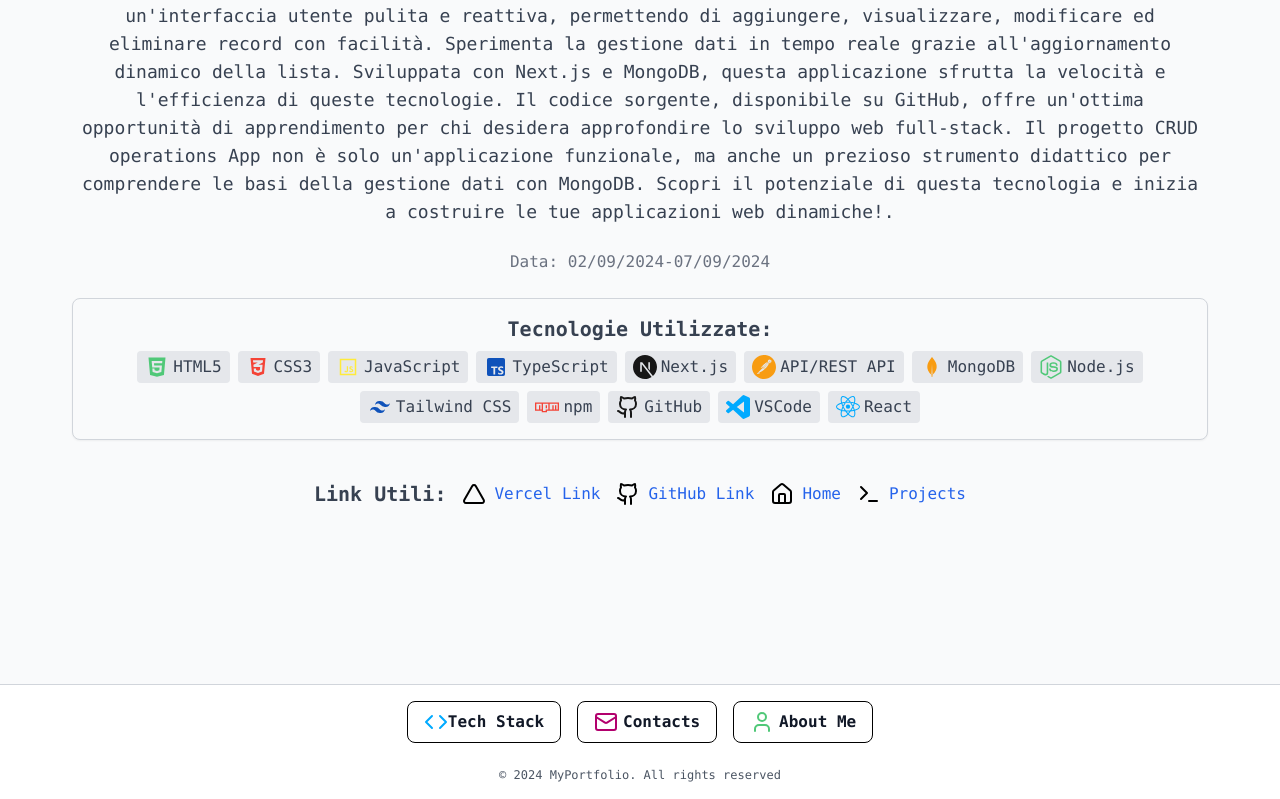
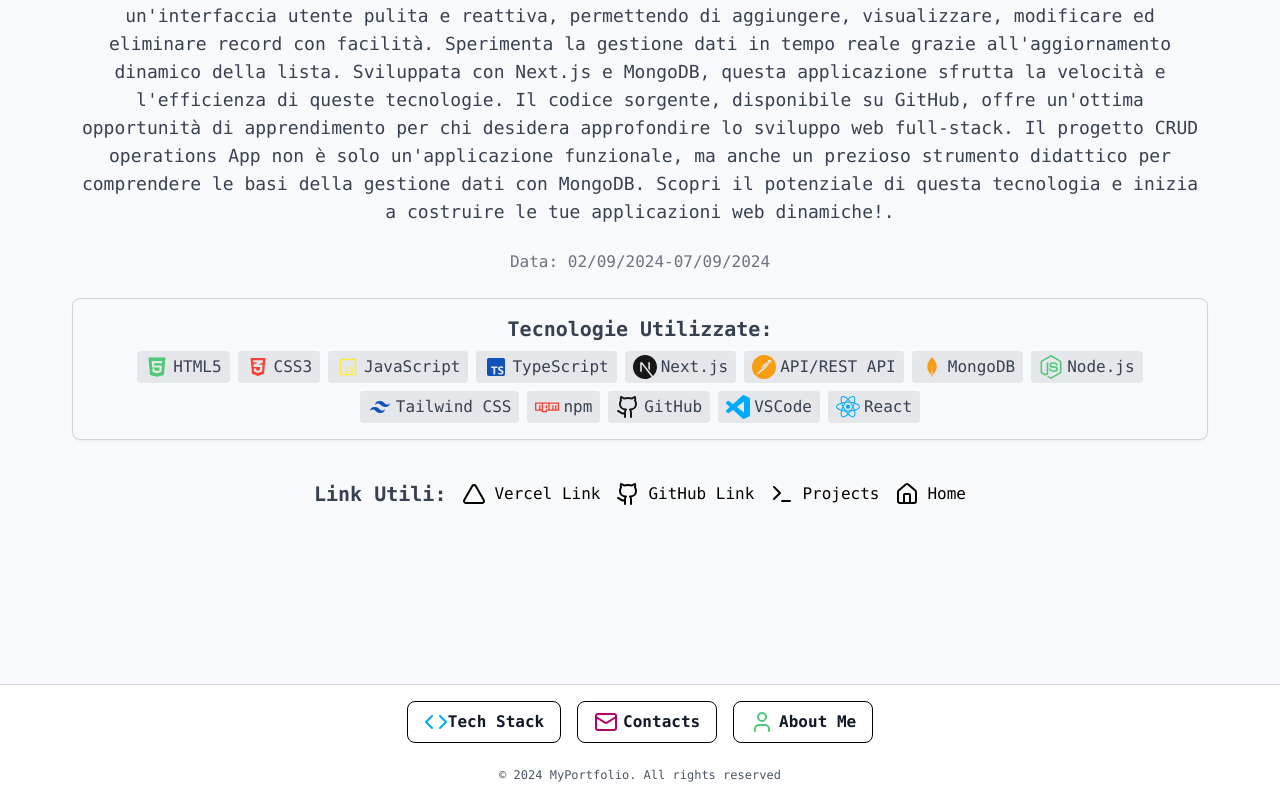
Before and after one commit to LucaFerraresso/TypeScript-Portfolio, a Next.js app in the folder portfolioproject/: page /Projects/1 in a window 1280 px wide. Shown: the part 967-1766 px from the top of the page. Built offline with nearby package versions, Linux system fonts and the light colour scheme.

Commit message:
add image isharp + new links design (home/project/project.id)

```diff
--- a/portfolioproject/app/Projects/[id]/page.tsx
+++ b/portfolioproject/app/Projects/[id]/page.tsx
@@ -86,7 +86,7 @@ const ProjectDetail: React.FC = () => {
               href={project.vercelLink}
               target="_blank"
               rel="noopener noreferrer"
-              className="text-blue-600 hover:underline hover:font-bold"
+              className="text-black hover:underline  hover:font-bold hover:text-blue-600"
             >
               Vercel Link
             </a>
@@ -97,27 +97,28 @@ const ProjectDetail: React.FC = () => {
               href={project.githubLink}
               target="_blank"
               rel="noopener noreferrer"
-              className="text-blue-600 hover:underline  hover:font-bold"
+              className="text-black hover:underline  hover:font-bold hover:text-blue-600"
             >
               GitHub Link
             </a>
+          </div>
+
+          <div className="flex items-center gap-2">
+            <TerminalIcon color="black" size={24} />
+            <Link
+              href="/Projects"
+              className="text-black hover:underline  hover:font-bold hover:text-blue-600"
+            >
+              Projects
+            </Link>
           </div>
           <div className="flex items-center gap-2">
             <HomeIcon color="black" size={24} />
             <Link
               href="/"
-              className="text-blue-600 hover:underline  hover:font-bold"
+              className="text-black hover:underline  hover:font-bold hover:text-blue-600"
             >
               Home
-            </Link>
-          </div>
-          <div className="flex items-center gap-2">
-            <TerminalIcon color="black" size={24} />
-            <Link
-              href="/Projects"
-              className="text-blue-600 hover:underline  hover:font-bold"
-            >
-              Projects
             </Link>
           </div>
         </div>
--- a/portfolioproject/app/Projects/page.tsx
+++ b/portfolioproject/app/Projects/page.tsx
@@ -133,7 +133,7 @@ const Projects: React.FC = () => {
           <HomeIcon color="black" size={24} />
           <Link
             href="/"
-            className="text-blue-600 hover:underline hover:font-bold"
+            className="text-black hover:underline  hover:font-bold hover:text-blue-600"
           >
             Home
           </Link>
--- a/portfolioproject/package.json
+++ b/portfolioproject/package.json
@@ -18,6 +18,7 @@
     "react-dom": "^18",
     "react-icons": "^5.3.0",
     "react-use-measure": "^2.1.1",
+    "sharp": "^0.33.5",
     "tailwind-merge": "^2.5.4"
   },
   "devDependencies": {
--- a/portfolioproject/src/components/sections/LinkSection.tsx
+++ b/portfolioproject/src/components/sections/LinkSection.tsx
@@ -14,7 +14,7 @@ const LinkSection = () => {
                   {link.icon}
                   <Link
                     href={link.href}
-                    className="text-lg hover:underline hover:font-bold text-blue-600"
+                    className="text-black hover:underline  hover:font-bold hover:text-blue-600"
                   >
                     {link.label}
                   </Link>
```
Also changed, not shown: 1 other file (tests, documents, lock files or other folders).
